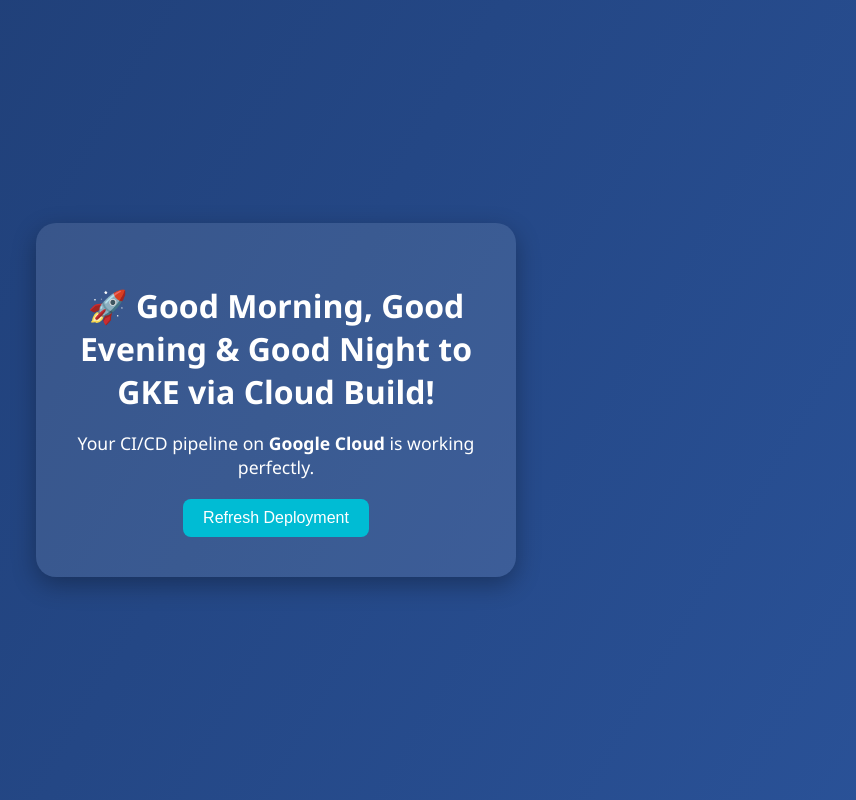
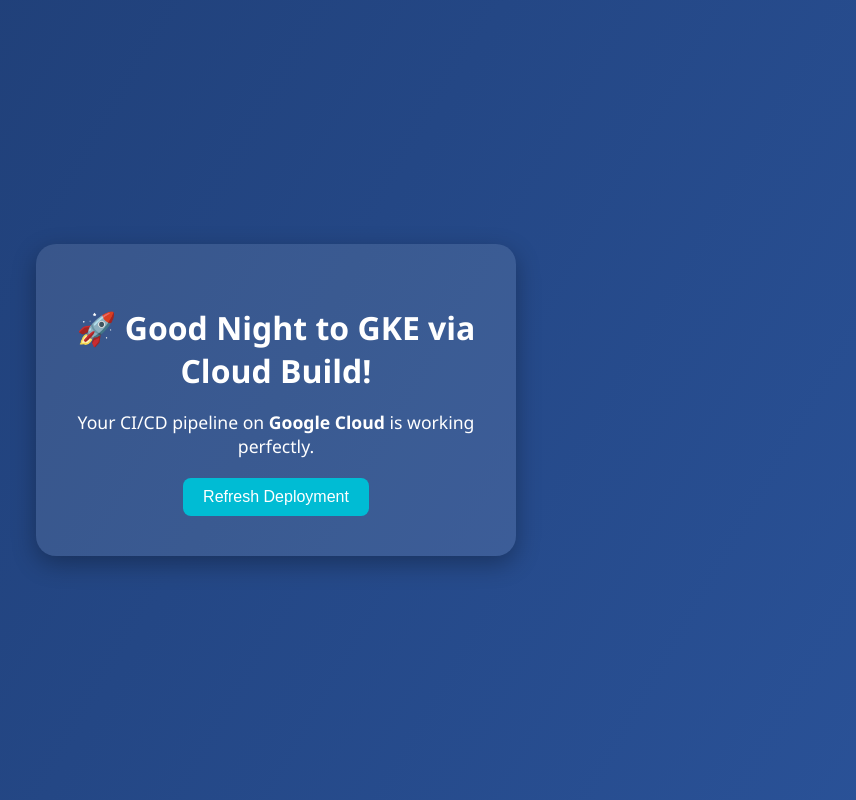
Before and after one commit to Prashantkumar477447/Node.js-Application, a website: page app/views/index.html in a window 1280 px wide. Shown: the whole page, without its empty margins (364-1220 px from the left). Drawn offline with Linux system fonts and the light colour scheme.

Commit message:
Update index.html

```diff
--- a/app/views/index.html
+++ b/app/views/index.html
@@ -8,7 +8,7 @@
 </head>
 <body>
   <div class="container">
-    <h1>🚀 Good Morning, Good Evening & Good Night to GKE via Cloud Build!</h1>
+    <h1>🚀 Good Night to GKE via Cloud Build!</h1>
     <p>Your CI/CD pipeline on <strong>Google Cloud</strong> is working perfectly.</p>
     <button onclick="window.location.reload()">Refresh Deployment</button>
   </div>
```
